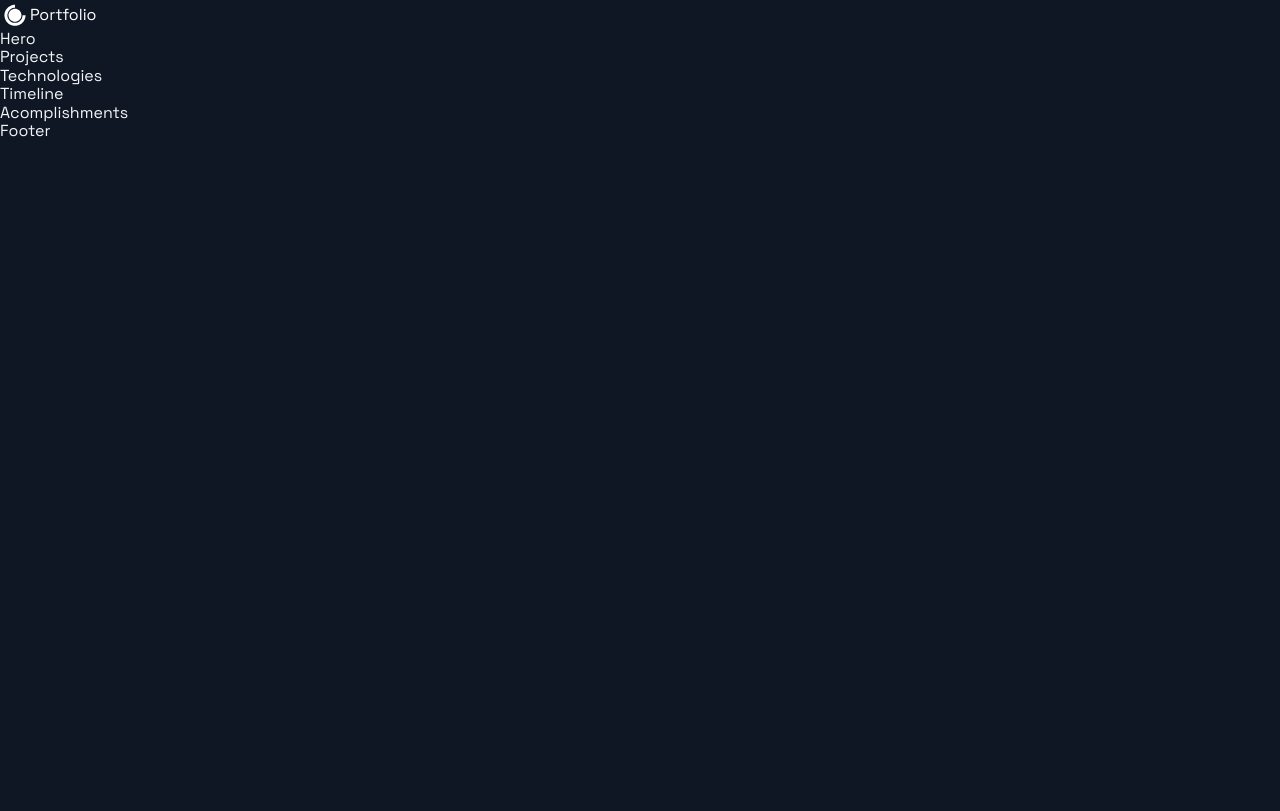
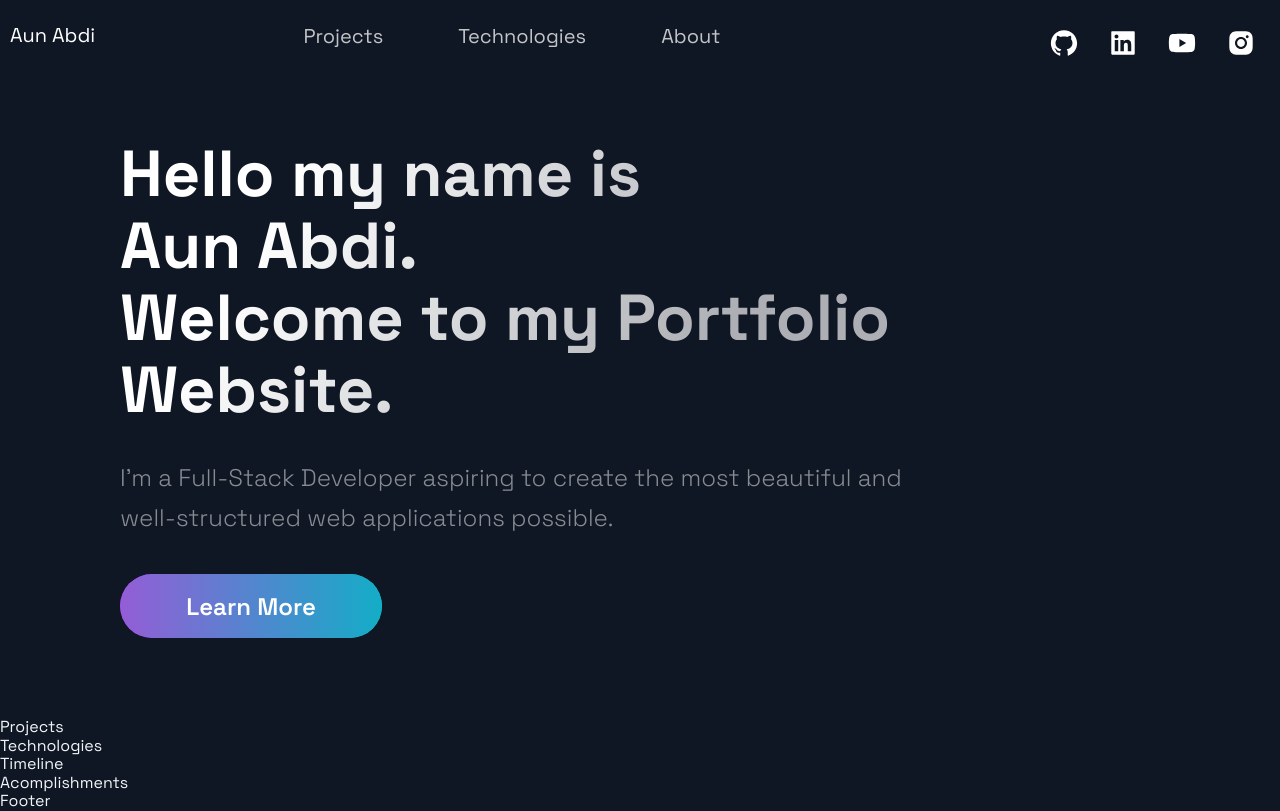
Before and after one commit to aunabdi1993/aunportfoliowebsite, a Next.js app: page / in a window 1280 px wide. Built offline with nearby package versions, Linux system fonts and the light colour scheme.

Commit message:
Changes to header and hero sections

```diff
--- a/src/components/Header/Header.js
+++ b/src/components/Header/Header.js
@@ -1,20 +1,51 @@
 import Link from 'next/link';
 import React from 'react';
-import { AiFillGithub, AiFillInstagram, AiFillLinkedin } from 'react-icons/ai';
+import { AiFillGithub, AiFillInstagram, AiFillLinkedin, AiFillYoutube } from 'react-icons/ai';
 import { DiCssdeck } from 'react-icons/di';
 
-import { Container, Div1, Div2, Div3, NavLink, SocialIcons } from './HeaderStyles';
+import { Container, Div1, Div2, Div3, NavLink, SocialIcons, Span } from './HeaderStyles';
 
 const Header = () =>  (
-  <div>
+  <Container>
     <Div1>
       <Link href="/">
-        <a style={{ display: "flex", alignItems: "center", color: "white" }}>
-          <DiCssdeck size="3rem" /> <span>Portfolio</span>
+        <a style={{ display: "flex", alignItems: "center", color: "white", marginBottom: "20px" }}>
+          <Span>Aun Abdi</Span>
         </a>
       </Link>
     </Div1>
-  </div>
+    <Div2>
+      <li>
+        <Link href="#projects">
+          <NavLink>Projects</NavLink>
+        </Link>
+      </li>
+      <li>
+        <Link href="#tech">
+          <NavLink>Technologies</NavLink>
+        </Link>
+      </li>
+      <li>
+        <Link href="#about">
+          <NavLink>About</NavLink>
+        </Link>
+      </li>
+    </Div2>
+    <Div3>
+      <SocialIcons href="https://github.com/aunabdi1993">
+        <AiFillGithub size="3rem" />
+      </SocialIcons>
+      <SocialIcons href="https://www.linkedin.com/in/aun-abdi-50785780/">
+        <AiFillLinkedin size="3rem" />
+      </SocialIcons>
+      <SocialIcons href="https://www.youtube.com/c/AunAbdi/videos">
+        <AiFillYoutube size="3rem" />
+      </SocialIcons>
+      <SocialIcons href="https://www.instagram.com/aun.abdi/?hl=en">
+        <AiFillInstagram size="3rem" />
+      </SocialIcons>
+    </Div3>
+  </Container>
 );
 
 export default Header;
--- a/src/components/Header/HeaderStyles.js
+++ b/src/components/Header/HeaderStyles.js
@@ -17,6 +17,11 @@ export const Container = styled.div`
     grid-row-gap: 0.5rem;
   }
 `;
+
+export const Span = styled.span`
+  font-size: 2rem;
+`;
+
 export const Div1 = styled.div`
   grid-area: 1 / 1 / 2 / 2;
   display: flex;
--- a/src/components/Hero/Hero.js
+++ b/src/components/Hero/Hero.js
@@ -5,9 +5,21 @@ import Button from '../../styles/GlobalComponents/Button';
 import { LeftSection } from './HeroStyles';
 
 const Hero = (props) => (
-  <div>
-    Hero
-  </div>
+  <Section row nopadding>
+    <LeftSection>
+      <SectionTitle main center>
+        Hello my name is <br />
+        Aun Abdi. <br />
+        Welcome to my Portfolio Website.
+      </SectionTitle>
+      <SectionText>
+        I'm a Full-Stack Developer aspiring to create the most beautiful and well-structured web applications possible.
+      </SectionText>
+      <Button onClick={() => window.location = ''}>
+        Learn More
+      </Button>
+    </LeftSection>
+  </Section>
 );
 
 export default Hero;
```
